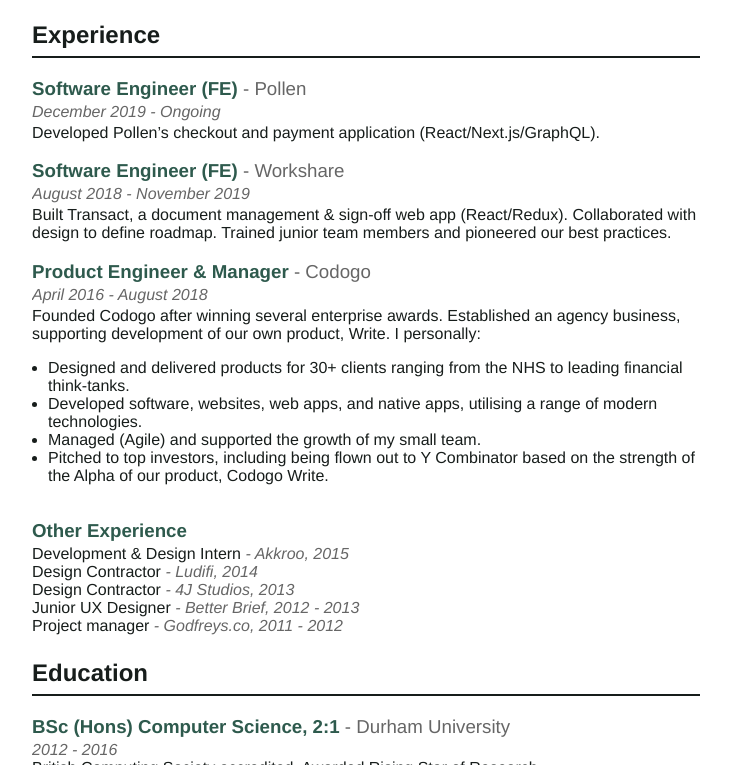
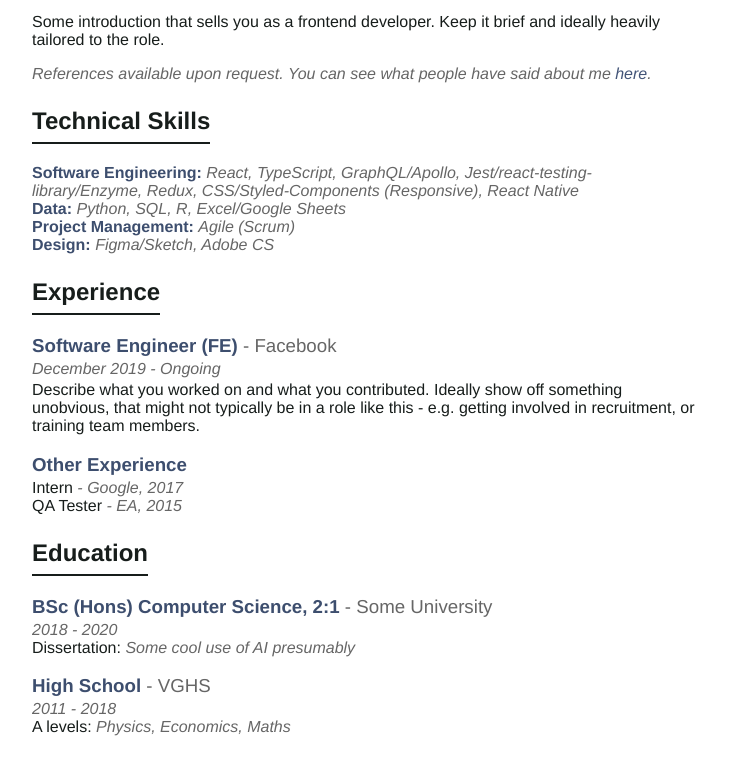
Before and after one commit to mcclowes/cv-maker, a website: page index.html in a window 1280 px wide. Shown: the part 87-852 px from the top of the page, without its empty margins (274-1005 px from the left). Drawn offline with Linux system fonts and the light colour scheme.

Commit message:
[fix] colours, header styling, lodash import

```diff
--- a/index.html
+++ b/index.html
@@ -31,9 +31,9 @@
 					@media (prefers-color-scheme: light) {
   :root {
     --white: #ffffff;
-    --primary-light: #8ee3c6;
-    --primary: #437868;
-    --primary-dark: #2e5a4d;
+    --primary-light: #617bab;
+    --primary: #435578;
+    --primary-dark: #3d4e6e;
     --gray: #666;
     --black: #171d1b;
   }
@@ -41,9 +41,9 @@
 @media (prefers-color-scheme: dark) {
   :root {
     --white: #18191a;
-    --primary-light: #dda1b7;
-    --primary: #dda1b7;
-    --primary-dark: #dda1b7;
+    --primary-light: #ddb2a1;
+    --primary: #ddb2a1;
+    --primary-dark: #ddb2a1;
     --gray: #ccc;
     --black: #ffffff;
   }
@@ -98,6 +98,7 @@
   display: flex;
   margin-block-start: 1em;
   padding-bottom: 0.3em;
+  width: max-content;
 }
 
 h3 {
@@ -214,51 +215,34 @@
 
 			<body class="document">
 				<div class="pages web">
-					<div class="page" id="p1"><h1 id="max-clayton-clowes">Max Clayton Clowes</h1>
-<p><a href="mailto:contact@mcclowes.com">contact@mcclowes.com</a> · <a href="tel:+447976136097">+44 (0) 7976 136 097</a> · <a href="https://mcclowes.com">mcclowes.com</a></p>
-<h2 id="experience">Experience</h2>
-<h3 id="software-engineer-fe---pollen">Software Engineer (FE) <em>- Pollen</em></h3>
+					<div class="page" id="p1"><h1 id="joe-bloggs">Joe Bloggs</h1>
+<p><a href="mailto:contact@joebloggs.com">contact@joebloggs.com</a> · <a href="tel:+447777888999">+44 (0) 7777 888 999</a> · <a href="https://joebloggs.com">joebloggs.com</a></p>
+ <p>Some introduction that sells you as a frontend developer. Keep it brief and ideally heavily tailored to the role.</p>
+<p><em>References available upon request. You can see what people have said about me <a href="https://github.com/mcclowes/mcclowes/blob/master/recommendations.md">here</a>.</em></p>
+<h2 id="technical-skills">Technical Skills</h2>
+<p><strong>Software Engineering:</strong> <em>React, TypeScript, GraphQL/Apollo, Jest/react-testing-library/Enzyme, Redux, CSS/Styled-Components (Responsive), React Native</em><br><strong>Data:</strong> <em>Python, SQL, R, Excel/Google Sheets</em><br><strong>Project Management:</strong> <em>Agile (Scrum)</em><br><strong>Design:</strong> <em>Figma/Sketch, Adobe CS</em></p>
+ <h2 id="experience">Experience</h2>
+<h3 id="software-engineer-fe---facebook">Software Engineer (FE) <em>- Facebook</em></h3>
 <p><em>December 2019 - Ongoing</em></p>
-<p>Developed Pollen’s checkout and payment application (React/Next.js/GraphQL).</p>
-<h3 id="software-engineer-fe---workshare">Software Engineer (FE) <em>- Workshare</em></h3>
-<p><em>August 2018 - November 2019</em></p>
-<p>Built Transact, a document management &amp; sign-off web app (React/Redux). Collaborated with design to define roadmap. Trained junior team members and pioneered our best practices.</p>
-<h3 id="product-engineer--manager---codogo">Product Engineer &amp; Manager <em>- Codogo</em></h3>
-<p><em>April 2016 - August 2018</em></p>
-<p>Founded Codogo after winning several enterprise awards. Established an agency business, supporting development of our own product, Write. I personally:</p>
-<ul>
-<li>Designed and delivered products for 30+ clients ranging from the NHS to leading financial think-tanks.</li>
-<li>Developed software, websites, web apps, and native apps, utilising a range of modern technologies.</li>
-<li>Managed (Agile) and supported the growth of my small team.</li>
-<li>Pitched to top investors, including being flown out to Y Combinator based on the strength of the Alpha of our product, Codogo Write.</li>
-</ul>
-<p></div> <div class="page" id="p2"></p>
+<p>Describe what you worked on and what you contributed. Ideally show off something unobvious, that might not typically be in a role like this - e.g. getting involved in recruitment, or training team members.</p>
 <h3 id="other-experience">Other Experience</h3>
 <ul>
-<li>Development &amp; Design Intern <em>- Akkroo, 2015</em></li>
-<li>Design Contractor <em>- Ludifi, 2014</em></li>
-<li>Design Contractor <em>- 4J Studios, 2013</em></li>
-<li>Junior UX Designer <em>- Better Brief, 2012 - 2013</em></li>
-<li>Project manager <em>- Godfreys.co, 2011 - 2012</em></li>
+<li>Intern <em>- Google, 2017</em></li>
+<li>QA Tester <em>- EA, 2015</em></li>
 </ul>
-<h2 id="education">Education</h2>
-<h3 id="bsc-hons-computer-science-21---durham-university">BSc (Hons) Computer Science, 2:1 <em>- Durham University</em></h3>
-<p><em>2012 - 2016</em><br>British Computing Society accredited. Awarded Rising Star of Research.<br>Dissertation: <em>The use of evolutionary AI in the balancing of competitive multiplayer games</em></p>
-<h3 id="ba-interaction-design-year-1---ravensbourne-college-of-design">BA Interaction Design (Year 1) <em>- Ravensbourne College of Design</em></h3>
-<p><em>2011 - 2012</em></p>
-<h3 id="foundation-diploma-in-art-and-design---london-college-of-communication">Foundation Diploma in Art and Design <em>- London College of Communication</em></h3>
-<p><em>2010 - 2011</em><br>Graphic Design pathway</p>
-<h3 id="high-school---city-of-london-school">High School <em>- City of London School</em></h3>
-<p><em>2003 - 2010</em><br>A levels: <em>Physics, Economics, Music</em></p>
+ <h2 id="education">Education</h2>
+<h3 id="bsc-hons-computer-science-21---some-university">BSc (Hons) Computer Science, 2:1 <em>- Some University</em></h3>
+<p><em>2018 - 2020</em><br>Dissertation: <em>Some cool use of AI presumably</em></p>
+<h3 id="high-school---vghs">High School <em>- VGHS</em></h3>
+<p><em>2011 - 2018</em><br>A levels: <em>Physics, Economics, Maths</em></p>
+<p></div> <div class="page" id="p2"></p>
 <h3 id="other-training">Other Training</h3>
 <ul>
-<li>Project Management <em>- SuperHi, 2019</em></li>
-<li>Advanced iOS Development <em>- City University, 2012</em></li>
-<li>Adva nced C Programming <em>- City University, 2011</em></li>
+<li>Advanced React Programming <em>- Some Place, 2018</em></li>
+<li>Introduction to Web Development <em>- Some Other Place, 2017</em></li>
 </ul>
-<h2 id="about-me">About Me</h2>
-<p>Regularly attend PM conferences &amp; meet-ups <em>(Elevate, Product School)</em>. Regularly attend developer meet-ups <em>(React London, GitHub Universe, Next Conf)</em>. Currently work mainly with React <em>(ES6)</em>.</p>
-<p>Runner (1st marathon coming up in December), cyclist, rock climber, and dancer (1st place university circuit). Singer and multi-instrumentalist.</p>
+ <h2 id="about-me">About Me</h2>
+<p>Describe some of your interests here. There&#39;s room for some that feed into your future job, and there&#39;s room for some that are just fun. This is your to chance to show off a bit of personality.</p>
 </div>
 				</div>
 			</body>
--- a/src/createCV.js
+++ b/src/createCV.js
@@ -27,7 +27,7 @@
       "./src/sections/education.md",
       "./src/sections/aboutme.md",
     ],
-    options: {
+    customOptions: {
       ...defaultOptions,
       website: true,
       primary: true,
--- a/src/generate/html/html.js
+++ b/src/generate/html/html.js
@@ -1,11 +1,10 @@
 import _ from "lodash";
+import fs from "fs";
 
 import readStylesheet from "./readStylesheet";
 import readMarkdownFile from "./readMarkdownFile";
 import createHtmlPages from "./createHtmlPages";
 import meta from "./meta";
-
-import fs from "fs";
 
 const STYLESHEETS = {
   cv: "./src/styles/cv.css",
--- a/src/generate/html/readMarkdownFile.js
+++ b/src/generate/html/readMarkdownFile.js
@@ -1,3 +1,4 @@
+import _ from "lodash";
 import Markdown from "marked";
 import fs from "fs";
 
--- a/src/styles/cv.css
+++ b/src/styles/cv.css
@@ -1,9 +1,9 @@
 @media (prefers-color-scheme: light) {
   :root {
     --white: #ffffff;
-    --primary-light: #8ee3c6;
-    --primary: #437868;
-    --primary-dark: #2e5a4d;
+    --primary-light: #617bab;
+    --primary: #435578;
+    --primary-dark: #3d4e6e;
     --gray: #666;
     --black: #171d1b;
   }
@@ -11,9 +11,9 @@
 @media (prefers-color-scheme: dark) {
   :root {
     --white: #18191a;
-    --primary-light: #dda1b7;
-    --primary: #dda1b7;
-    --primary-dark: #dda1b7;
+    --primary-light: #ddb2a1;
+    --primary: #ddb2a1;
+    --primary-dark: #ddb2a1;
     --gray: #ccc;
     --black: #ffffff;
   }
@@ -68,6 +68,7 @@
   display: flex;
   margin-block-start: 1em;
   padding-bottom: 0.3em;
+  width: max-content;
 }
 
 h3 {
--- a/src/styles/newspaper.css
+++ b/src/styles/newspaper.css
@@ -1,9 +1,9 @@
 @media (prefers-color-scheme: light) {
   :root {
     --white: #ffffff;
-    --primary-light: #8ee3c6;
-    --primary: #437868;
-    --primary-dark: #2e5a4d;
+    --primary-light: #617bab;
+    --primary: #435578;
+    --primary-dark: #3d4e6e;
     --gray: #666;
     --black: #171d1b;
   }
@@ -11,9 +11,9 @@
 @media (prefers-color-scheme: dark) {
   :root {
     --white: #18191a;
-    --primary-light: #dda1b7;
-    --primary: #dda1b7;
-    --primary-dark: #dda1b7;
+    --primary-light: #ddb2a1;
+    --primary: #ddb2a1;
+    --primary-dark: #ddb2a1;
     --gray: #ccc;
     --black: #ffffff;
   }
@@ -67,6 +67,7 @@
   display: flex;
   margin-block-start: 1.2em;
   padding-bottom: 0.3em;
+  width: max-content;
 }
 
 h3 {
```
Also changed, not shown: debug.html (+30 -11 lines), src/sections/education.md (+1 -1 lines), README.md, 2 other files.
